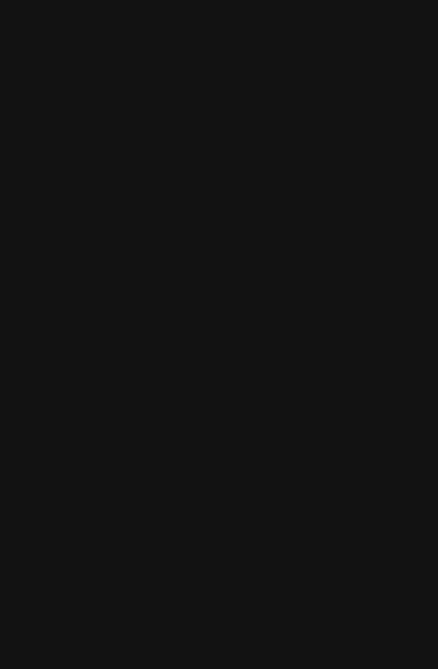
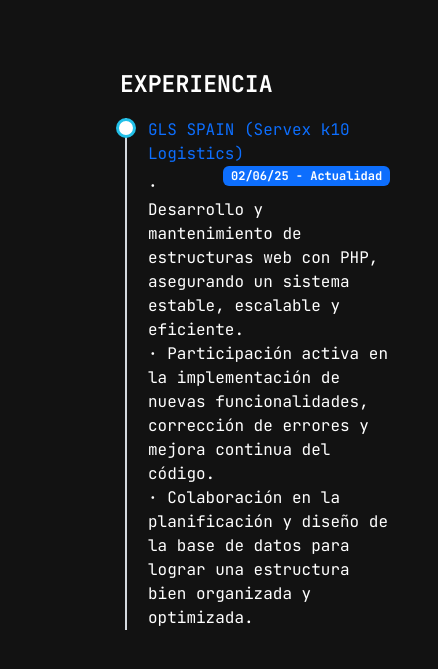
Before and after one commit to marc-tg/Portfolio-Frontend, an Angular app: page / in a window 390 px wide. Shown: the part 659-1328 px from the top of the page, 438 px wide, since content can reach past the window. Before the commit the page ends 844 px from the top, so only its background shows below. Built offline with nearby package versions, Linux system fonts and the light colour scheme; a web font is replaced by a local one.

Commit message:
Experience (no responsive)

```diff
--- a/src/app/app.component.html
+++ b/src/app/app.component.html
@@ -1,3 +1,4 @@
 
 <app-header></app-header>
+<app-experience></app-experience>
 <router-outlet />
--- a/src/app/app.component.ts
+++ b/src/app/app.component.ts
@@ -1,10 +1,11 @@
 import { Component } from '@angular/core';
 import { RouterOutlet } from '@angular/router';
 import { HeaderComponent } from './components/header/header.component';
+import { ExperienceComponent } from './components/experience/experience.component';
 
 @Component({
   selector: 'app-root',
-  imports: [RouterOutlet, HeaderComponent],
+  imports: [RouterOutlet, HeaderComponent, ExperienceComponent],
   templateUrl: './app.component.html',
   styleUrl: './app.component.css',
 })
--- /dev/null
+++ b/src/app/components/experience/experience.component.html
@@ -0,0 +1,26 @@
+<script src="//cdnjs.cloudflare.com/ajax/libs/jquery/3.2.1/jquery.min.js"></script>
+<!------ Include the above in your HEAD tag ---------->
+
+<div class="container pt-5 mt-5 mb-5">
+    <div class="row">
+        <div class="col-md-10 mx-5 px-5">
+            <h3 class="fw-bolder mx-4">EXPERIENCIA</h3>
+            <ul class="timeline">
+                <li>
+                    <a target="_blank" href="" class="text-decoration-none">GLS SPAIN (Servex k10 Logistics)</a>
+                    <a href="#" class="badge bg-primary float-end text-decoration-none">
+                        02/06/25 - Actualidad</a>
+                    <p class="mt-2 ">
+                        · Desarrollo y mantenimiento de estructuras web con PHP, asegurando un sistema estable,
+                        escalable y eficiente.<br>
+                        · Participación activa en la implementación de nuevas funcionalidades, corrección de errores y
+                        mejora continua del código.<br>
+                        · Colaboración en la planificación y diseño de la base de datos para lograr una estructura bien
+                        organizada y optimizada.
+                    </p>
+                </li>
+
+            </ul>
+        </div>
+    </div>
+</div>
--- a/src/app/components/header/header.component.html
+++ b/src/app/components/header/header.component.html
@@ -3,7 +3,7 @@
   <!-- Fila para md+ -->
   <div class="row align-items-center mx-5 px-5 my-4 d-none d-md-flex">
     <div class="col-md-8">
-      <h1>Marc Toledano Garcia</h1>
+      <h1 class="fw-bolder">Marc Toledano Garcia</h1>
       <p>Desarrollador web con pasión por crear sitios modernos, funcionales y responsive. Me gusta cuidar cada detalle,
         escribir código limpio y ofrecer soluciones prácticas con tecnologías como HTML, CSS, JavaScript, PHP, con
         frameworks como Angular o Laravel.</p>
--- a/src/styles.css
+++ b/src/styles.css
@@ -8,3 +8,34 @@
 #my-photo  {
     width: 200px;
 }
+
+ul.timeline {
+    list-style-type: none;
+    position: relative;
+}
+ul.timeline:before {
+    content: ' ';
+    background: #d4d9df;
+    display: inline-block;
+    position: absolute;
+    left: 29px;
+    width: 2px;
+    height: 100%;
+    z-index: 400;
+}
+ul.timeline > li {
+    margin: 20px 0;
+    padding-left: 20px;
+}
+ul.timeline > li:before {
+    content: ' ';
+    background: white;
+    display: inline-block;
+    position: absolute;
+    border-radius: 50%;
+    border: 3px solid #22c0e8;
+    left: 20px;
+    width: 20px;
+    height: 20px;
+    z-index: 400;
+}
```
Also changed, not shown: src/app/components/experience/experience.component.ts (added, +11 -0 lines), src/app/components/experience/experience.component.css (added), 1 other file (tests, documents, lock files or other folders).
